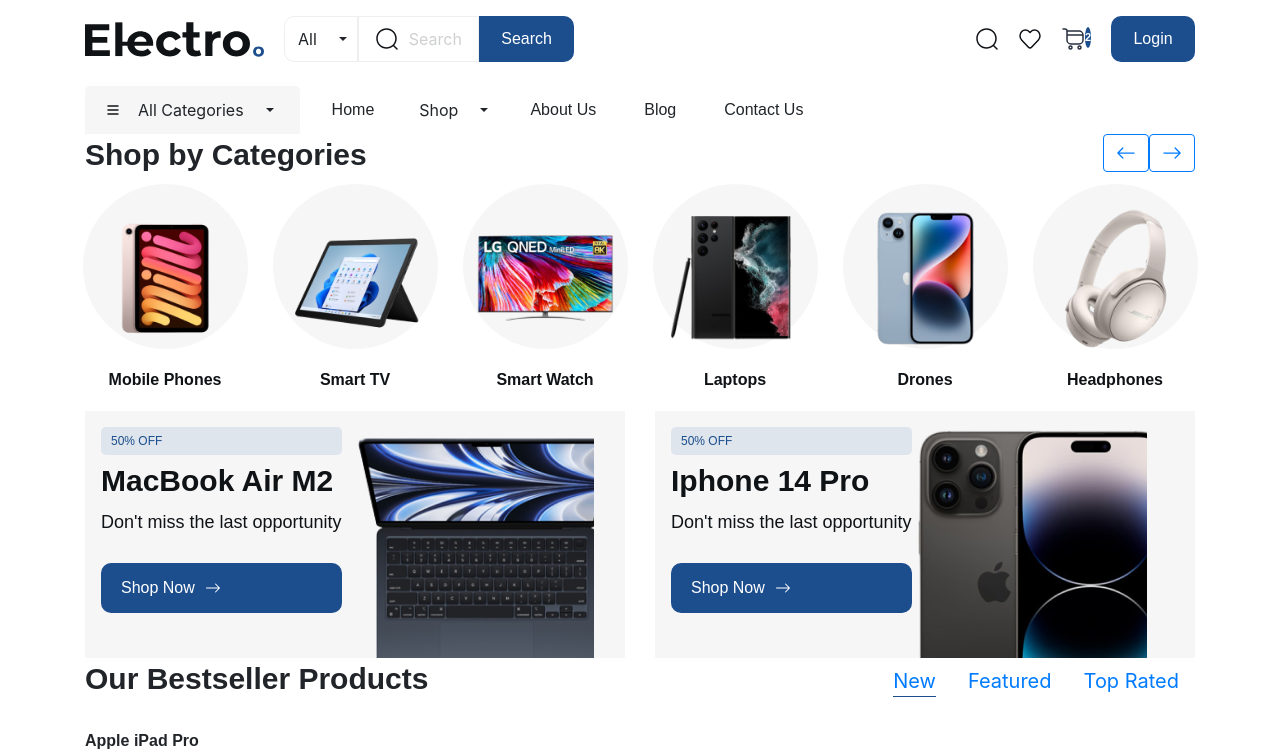
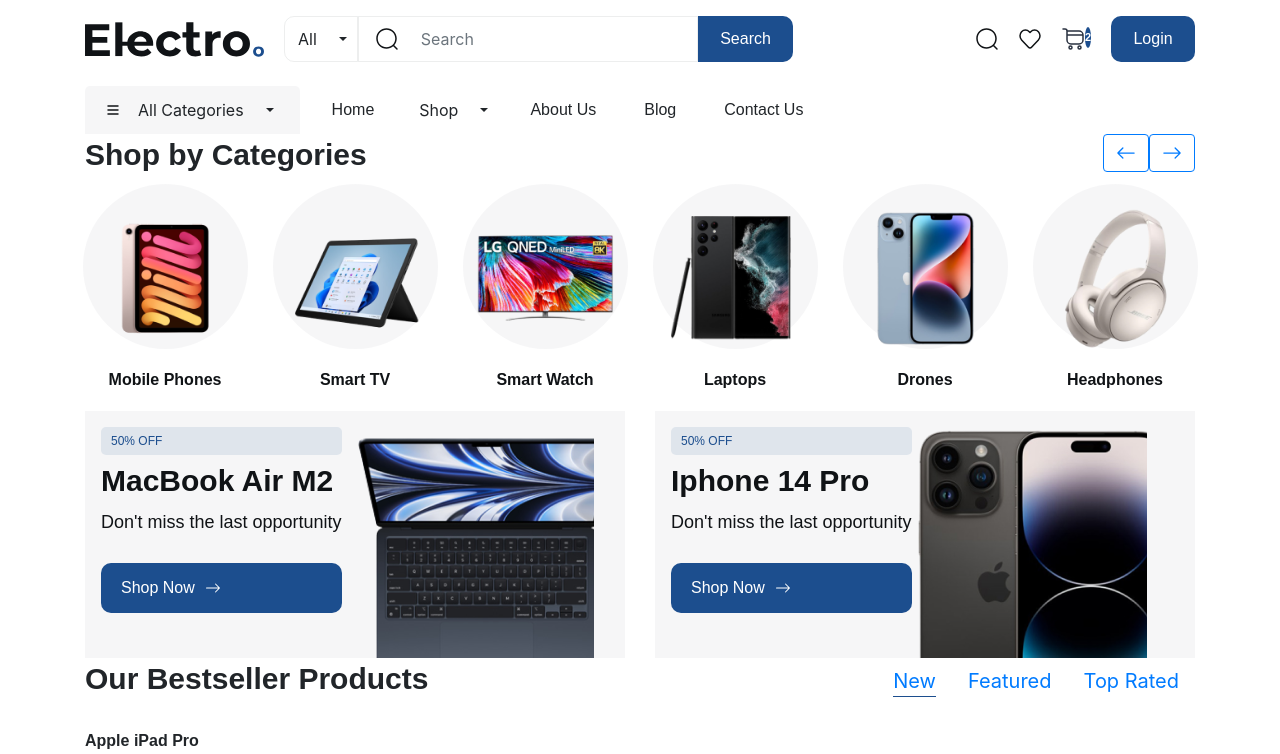
Before and after one commit to arshiashafiei/webdev-online-shop, a Nuxt app in the folder electro-shop-nuxt/: page / in a window 1280 px wide. Shown: the top 754 px of the page. Built offline with nearby package versions, Linux system fonts and the light colour scheme.

Commit message:
add search input

```diff
--- a/electro-shop-nuxt/components/Navbar.vue
+++ b/electro-shop-nuxt/components/Navbar.vue
@@ -11,7 +11,7 @@
           </b-dropdown>
           <div class="search-input">
             <img src="icons/search-icon.svg" alt="Search Icon" class="search-icon" />
-            <span>Search</span>
+            <b-form-input class="search-input-inside" type="search" placeholder="Search"></b-form-input>
           </div>
           <b-button class="search-button">Search</b-button>
         </div>
@@ -124,6 +124,10 @@
   color: rgba(16, 19, 22, 0.2);
 }
 
+.search-input-inside {
+  border: 0;
+}
+
 .search-icon {
   width: 24px;
   margin-right: 10px;
```
